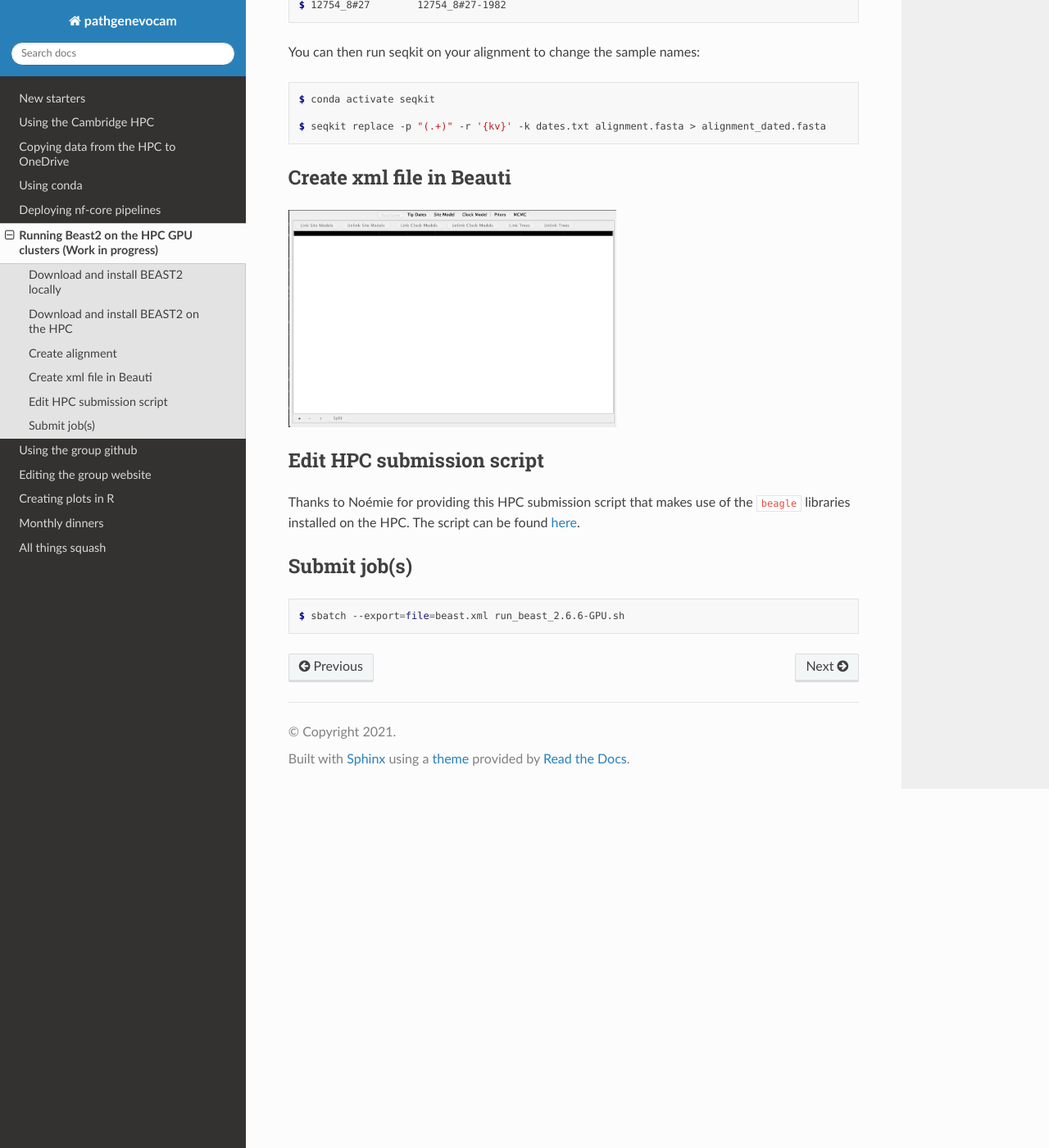
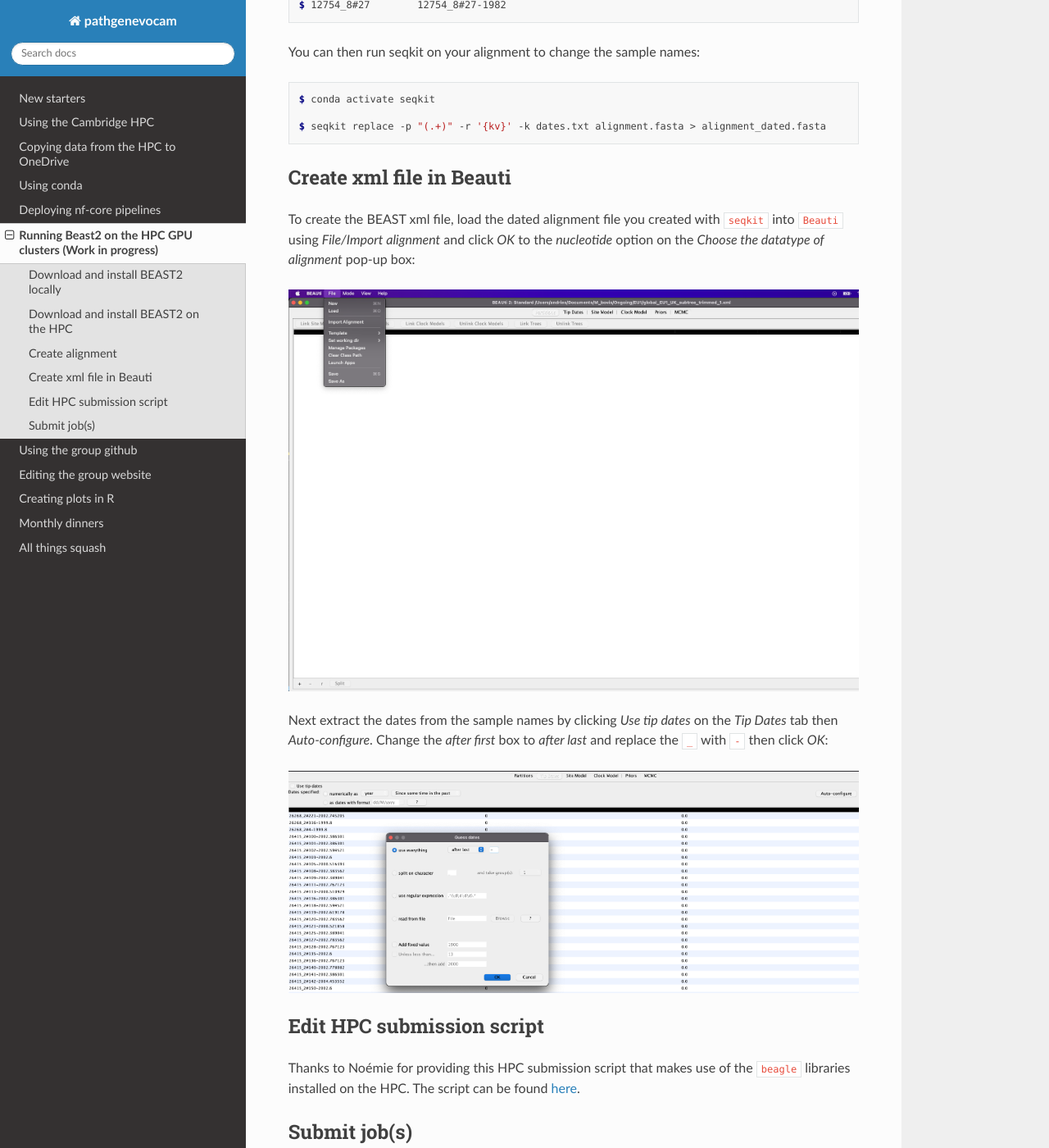
Before and after one commit to pathgenevocam/readthedocs, a Sphinx documentation site: the page built from docs/source/beast.rst, in a window 1280 px wide and 1400 px high, scrolled down 934 px. Shown: the whole window at 82% size. Built offline with Sphinx 7.4.7 and the Read the Docs theme 2.0.0, drawn with Linux system fonts in a browser that asks for light colours.

Commit message:
update beast page

```diff
--- a/docs/source/beast.rst
+++ b/docs/source/beast.rst
@@ -48,9 +48,21 @@ You can then run seqkit on your alignment to change the sample names:
 Create xml file in Beauti
 -------------------------
 
+To create the BEAST xml file, load the dated alignment file you created with ``seqkit`` into ``Beauti`` using `File/Import alignment` and click `OK` to the `nucleotide`
+option on the `Choose the datatype of alignment` pop-up box:
+
 .. image:: beauti_1.png
-  :width: 400
+  :width: 800
   :alt: Beauti load page
+
+Next extract the dates from the sample names by clicking `Use tip dates` on the `Tip Dates` tab then `Auto-configure`. Change the `after first` box to `after last` and
+replace the ``_`` with ``-`` then click `OK`:
+
+.. image:: beauti_2.png
+  :width: 800
+  :alt: Beauti tip dates
+
+
 
 Edit HPC submission script
 --------------------------
```
Also changed, not shown: docs/source/beauti_1.png, docs/source/beauti_2.png (added), 2 other files.
